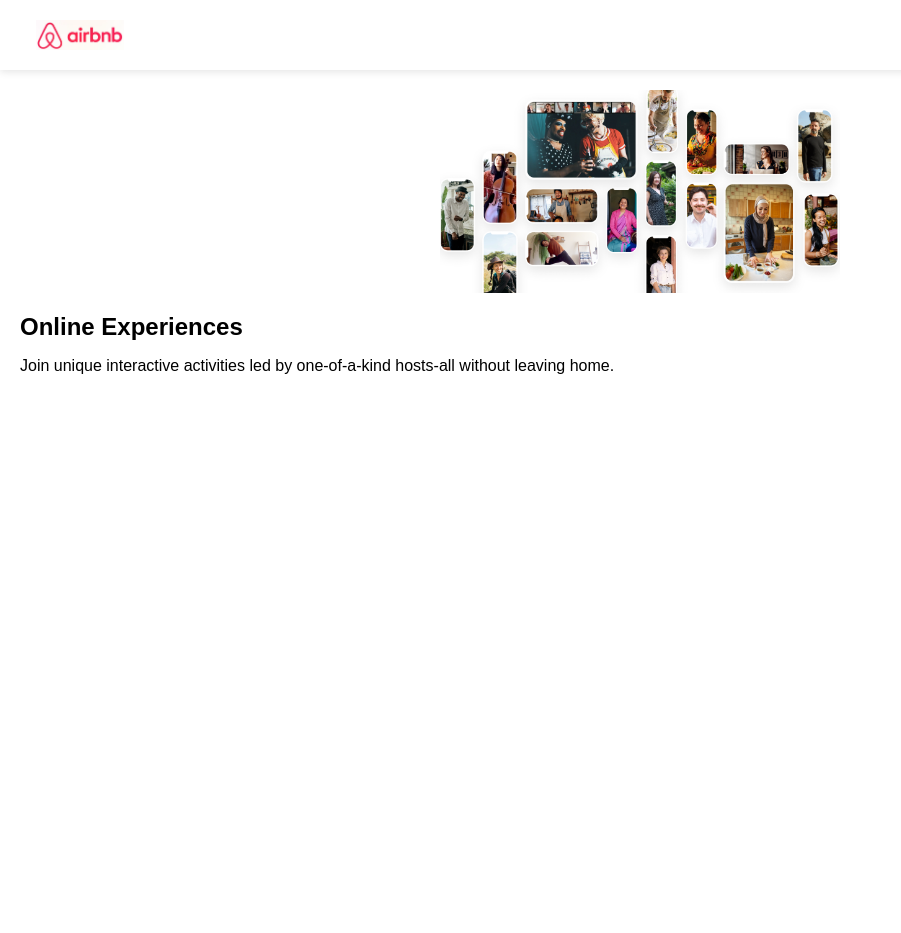
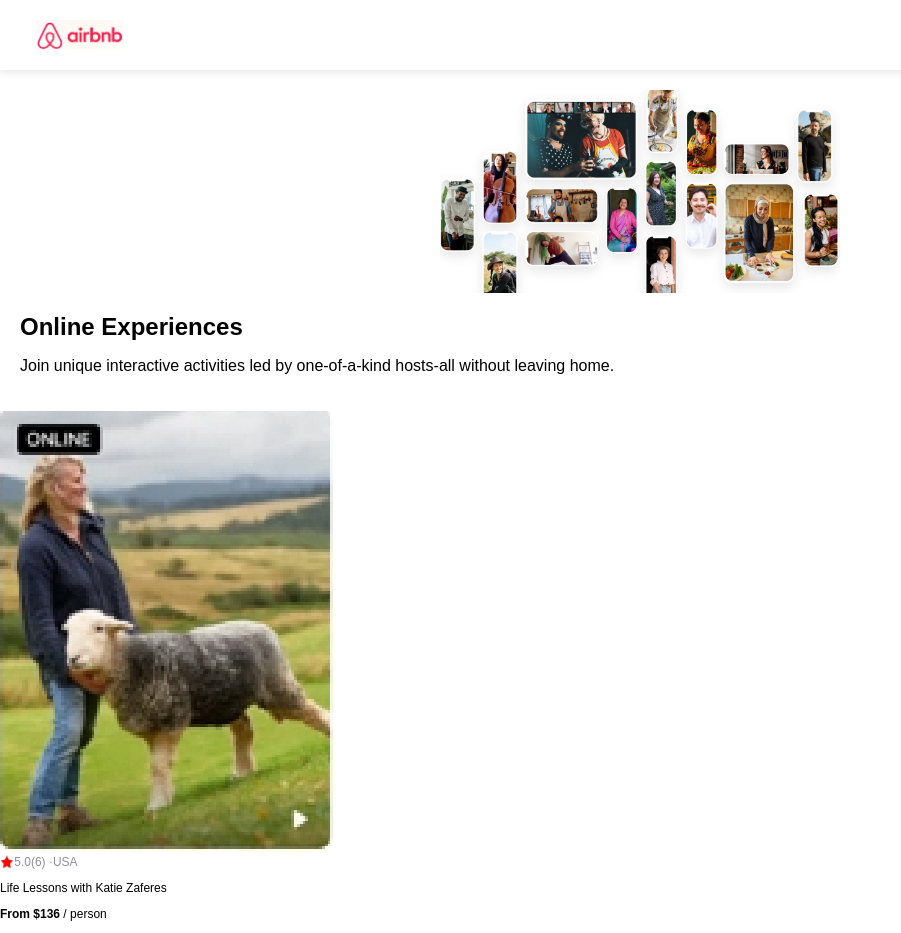
Before and after one commit to lisa1501/react_course, a React (Create React App) app in the folder build-an-airbnb-experiences-clone/: page / in a window 1280 px wide. Shown: the whole page, without its empty margins (0-901 px from the left). Before the commit the page ends 800 px from the top, so only its background shows below. Built offline with nearby package versions, Linux system fonts and the light colour scheme.

Commit message:
Build an Airbnb Experiences Clone|Project Setop: Card Component

```diff
--- a/build-an-airbnb-experiences-clone/src/App.js
+++ b/build-an-airbnb-experiences-clone/src/App.js
@@ -2,6 +2,7 @@
 import './App.css';
 import Navbar from "./components/Navbar"
 import Hero from "./components/Hero"
+import Card from "./components/Card"
 
 
 function App() {
@@ -9,6 +10,7 @@
         <div>
             <Navbar />
             <Hero />
+            <Card />
         </div>
 
     );
--- /dev/null
+++ b/build-an-airbnb-experiences-clone/src/components/Card.css
@@ -0,0 +1,27 @@
+
+.card {
+    width: 175px;
+    font-size: 12px;
+}
+
+.card--image {
+    width: 100%;
+    border-radius: 9px;
+}
+
+.card--status {
+    display: flex;
+    align-items: center;
+}
+
+.card--star {
+    height: 14px;
+
+}
+.gray {
+    color:#918E98
+}
+
+.bold {
+    font-weight: bold;
+}
--- /dev/null
+++ b/build-an-airbnb-experiences-clone/src/components/Card.js
@@ -0,0 +1,22 @@
+import React from "react";
+import cardPhoto from "../images/card-photo.png"
+import starPhoto from "../images/star.png"
+import "./Card.css"
+function Card() {
+    return (
+        <div className="card">
+            <img src={cardPhoto} className="card--photo"/>
+            <div className="card--status">
+                <img src={starPhoto} className="card--star"/>
+                <span className="gray">5.0</span>
+                <span className="gray">(6) ·</span>
+                <span className="gray">USA</span>
+            </div>
+            <p>Life Lessons with Katie Zaferes</p>
+            <p><span className="bold">From $136</span> / person</p>
+        </div>
+    )
+}
+export default Card;
+
+// 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
--- /dev/null
+++ b/build-an-airbnb-experiences-clone/src/components/Hero.css
@@ -0,0 +1,22 @@
+
+section {
+    padding: 20px;
+}
+
+.hero {
+    display: flex;
+    flex-direction: column;
+}
+
+.hero--photo {
+    max-width: 400px;
+    align-self: center;
+}
+
+.hero--header {
+    margin-bottom: 16px;
+}
+
+.hero--text {
+    margin-top: 0;
+}
--- a/build-an-airbnb-experiences-clone/src/components/Hero.js
+++ b/build-an-airbnb-experiences-clone/src/components/Hero.js
@@ -1,6 +1,6 @@
 import React from "react";
 import experiencesPhoto from "../images/photo-grid.png"
-
+import "./Hero.css"
 function Hero() {
     return (
         <section className="hero">
--- /dev/null
+++ b/build-an-airbnb-experiences-clone/src/components/Navbar.css
@@ -0,0 +1,12 @@
+
+nav {
+    height: 70px;
+    display: flex;
+    background-color: white;
+    padding: 20px 36px;
+    box-shadow: 0px 2.98256px 7.4564px rgba(0, 0, 0, 0.1);
+}
+
+.nav--logo {
+    max-width: 100px;
+}
--- a/build-an-airbnb-experiences-clone/src/components/Navbar.js
+++ b/build-an-airbnb-experiences-clone/src/components/Navbar.js
@@ -1,6 +1,6 @@
 import React from "react";
 import airbnbLogo from "../images/airbnb-logo.png"
-
+import "./Navbar.css"
 function Navbar() {
     return (
         <nav>
--- a/build-an-airbnb-experiences-clone/src/index.css
+++ b/build-an-airbnb-experiences-clone/src/index.css
@@ -6,37 +6,3 @@
     margin: 0;
     font-family: 'Poppins',sans-serif;
 }
-
-nav {
-    height: 70px;
-    display: flex;
-    background-color: white;
-    padding: 20px 36px;
-    box-shadow: 0px 2.98256px 7.4564px rgba(0, 0, 0, 0.1);
-}
-
-.nav--logo {
-    max-width: 100px;
-}
-
-section {
-    padding: 20px;
-}
-
-.hero {
-    display: flex;
-    flex-direction: column;
-}
-
-.hero--photo {
-    max-width: 400px;
-    align-self: center;
-}
-
-.hero--header {
-    margin-bottom: 16px;
-}
-
-.hero--text {
-    margin-top: 0;
-}
```
Also changed, not shown: build-an-airbnb-experiences-clone/src/images/card-photo.png (added), build-an-airbnb-experiences-clone/src/images/star.png (added).
